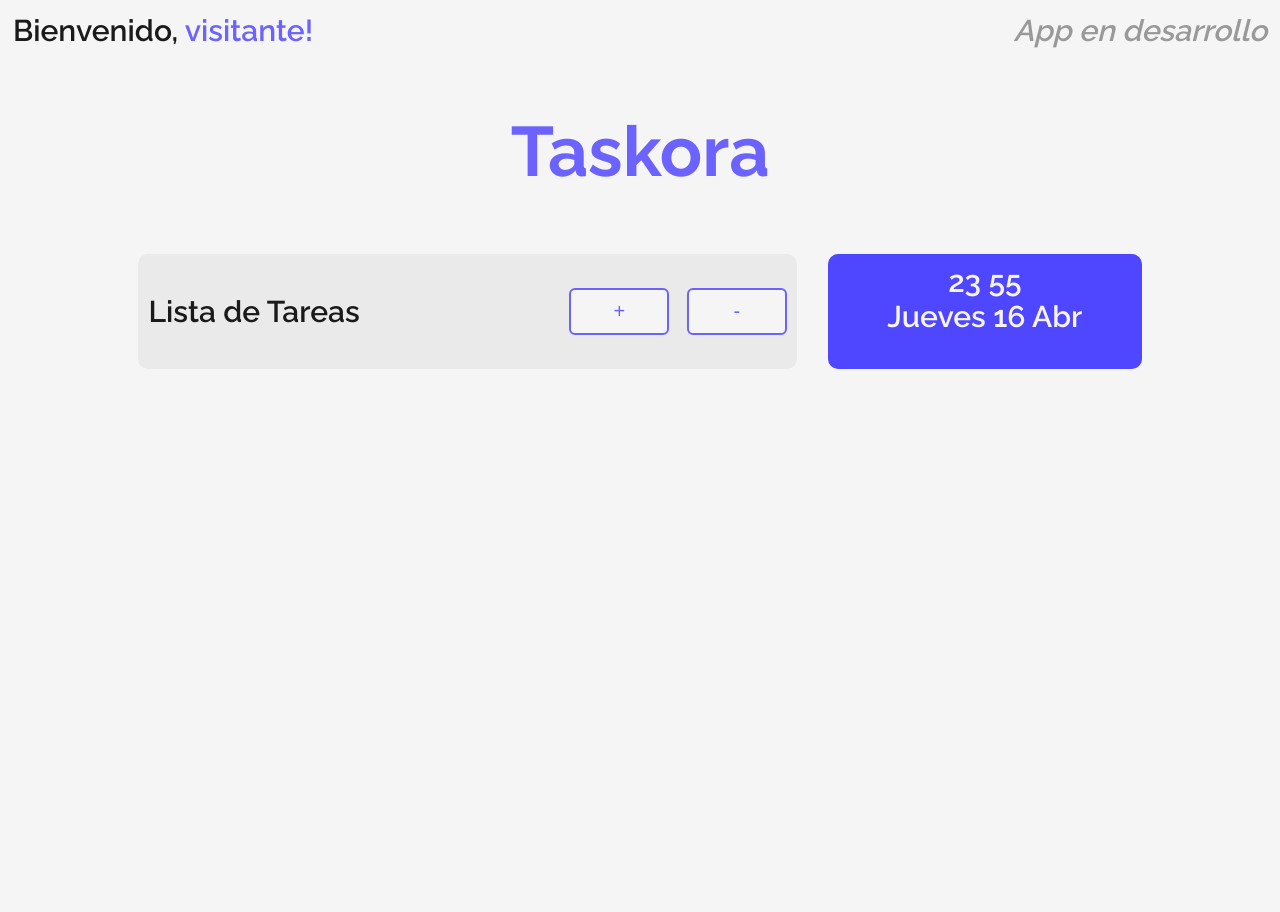
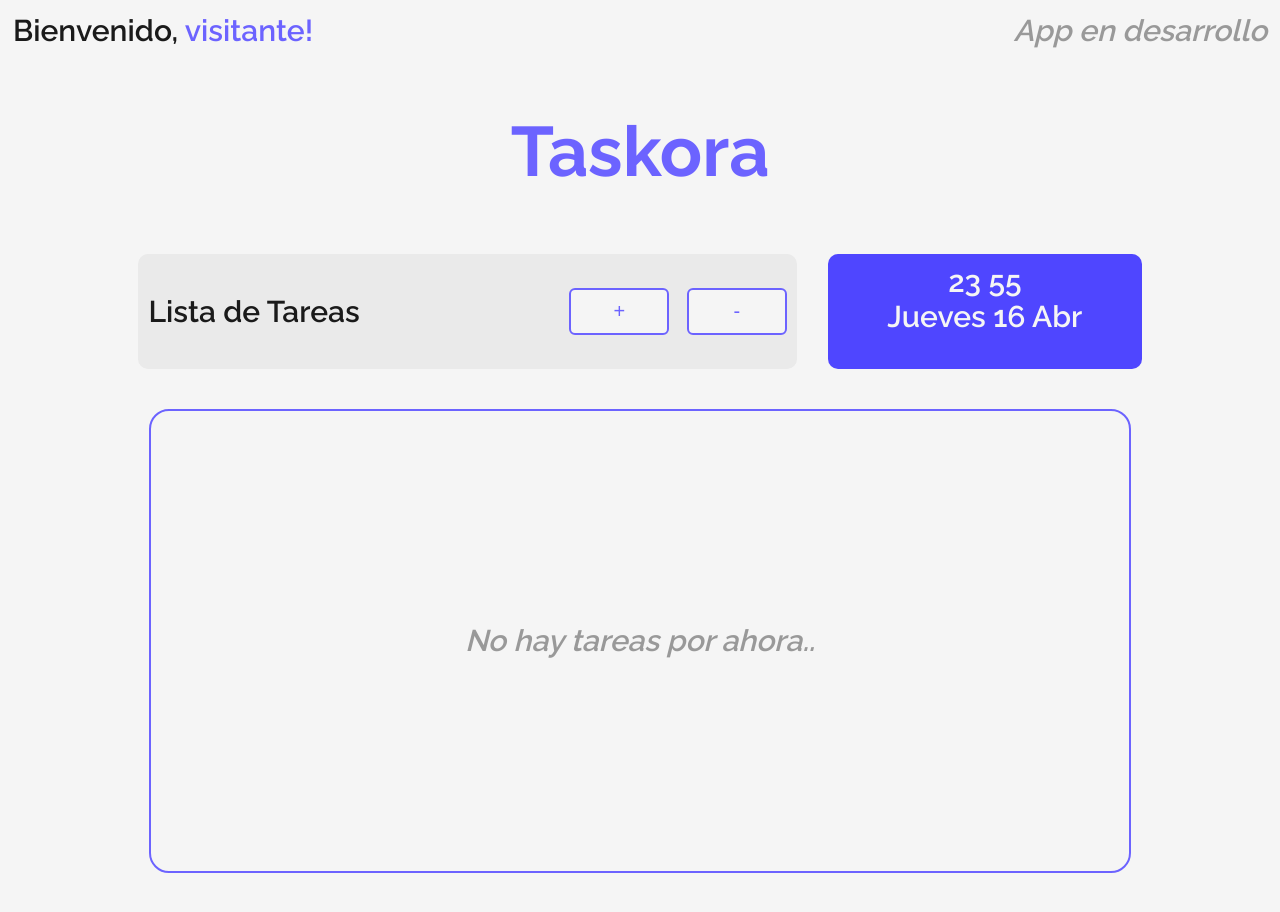
Before and after one commit to LUQU33/Taskora-App, a plain HTML site: page index.html in a window 1280 px wide. Drawn offline with nearby package versions, Linux system fonts and the light colour scheme.

Commit message:
Mensaje cuando no hay tareas.

```diff
--- a/Js/script.js
+++ b/Js/script.js
@@ -119,6 +119,20 @@ function fechaValida(fecha){
     return true;
 }
 
+// Funcion para mostrar mensaje de "No hay tareas"
+function noHayTareasMsj(array){
+
+    const listaTareas = document.getElementById("listaTareas");
+
+    // Verificamos si hay tareas
+    if (array.length === 0){
+        listaTareas.classList.add("borde_noTareas");
+        listaTareas.innerHTML = "<p class='msj_noTareas'>No hay tareas por ahora..</p>"
+    } else{
+        listaTareas.classList.remove("borde_noTareas");
+    }
+}
+
 // Funcion para mostrar tareas en la interfaz
 function mostrarTareas(array){
     const listaTareas = document.getElementById("listaTareas");
@@ -144,6 +158,7 @@ function mostrarTareas(array){
         </div>
         `
         listaTareas.appendChild(tarea);
+        noHayTareasMsj(array_tareas);
     });
 
     actualizarBotones(array_tareas.length);
@@ -184,3 +199,5 @@ document.getElementById("btnSiguiente").addEventListener("click", ()=>{
         mostrarTareas(array_tareas);
     }
 });
+
+noHayTareasMsj(array_tareas);
--- a/styles/styles.css
+++ b/styles/styles.css
@@ -232,6 +232,23 @@ body {
     opacity: 0.8;
 }
 
+/* Borde y msj cuando no hay tareas */
+.borde_noTareas {
+    border: .2rem solid #6C63FF;
+    border-radius: 2rem;
+    margin-top: 2rem;
+    height: 46.4rem;
+    display: flex;
+    justify-content: center;
+    align-items: center;
+}
+
+.msj_noTareas {
+    color: #999;
+    font-style: italic;
+}
+
+
 /* Paginacion de tareas */
 
 .paginacion_tareas {
@@ -392,5 +409,5 @@ body {
 
 /* oculto */
 .oculto {
-    display: none !important;
+    display: none;
 }
```
Also changed, not shown: index.html (+1 -1 lines).
